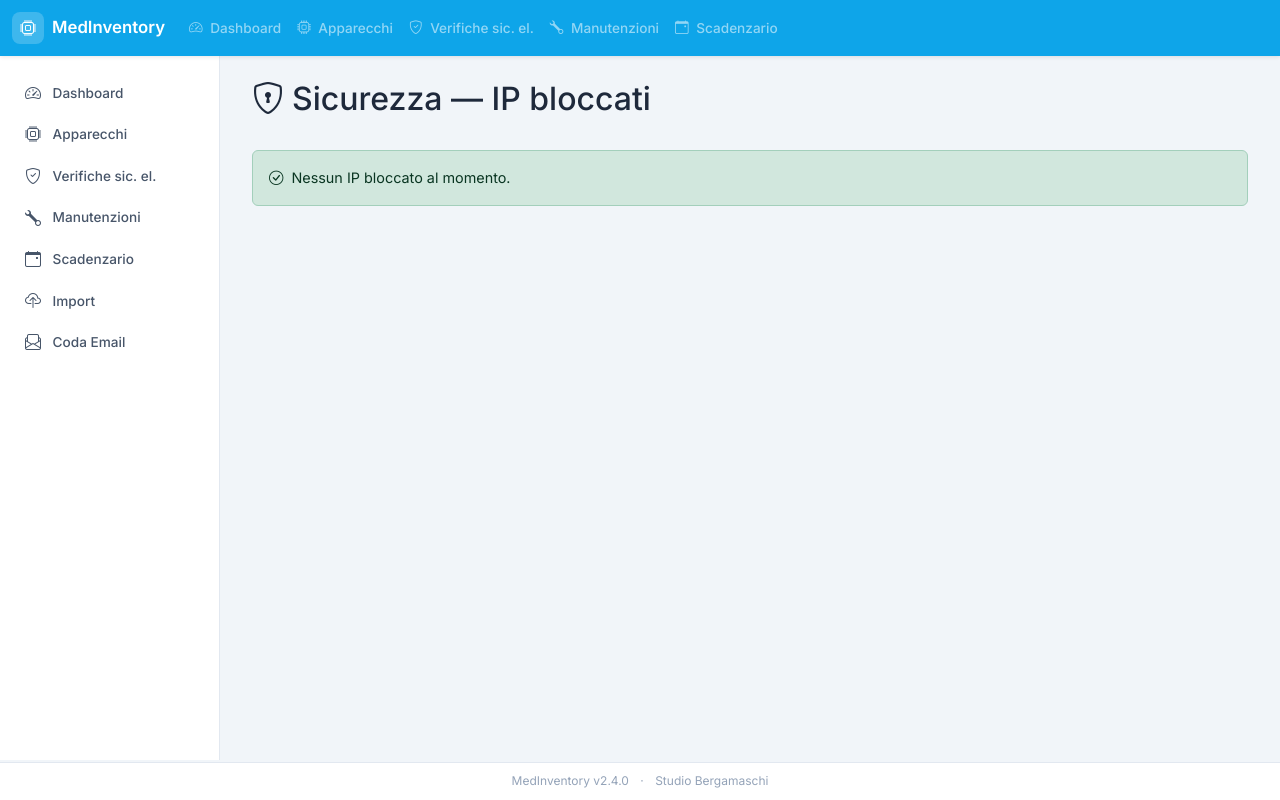
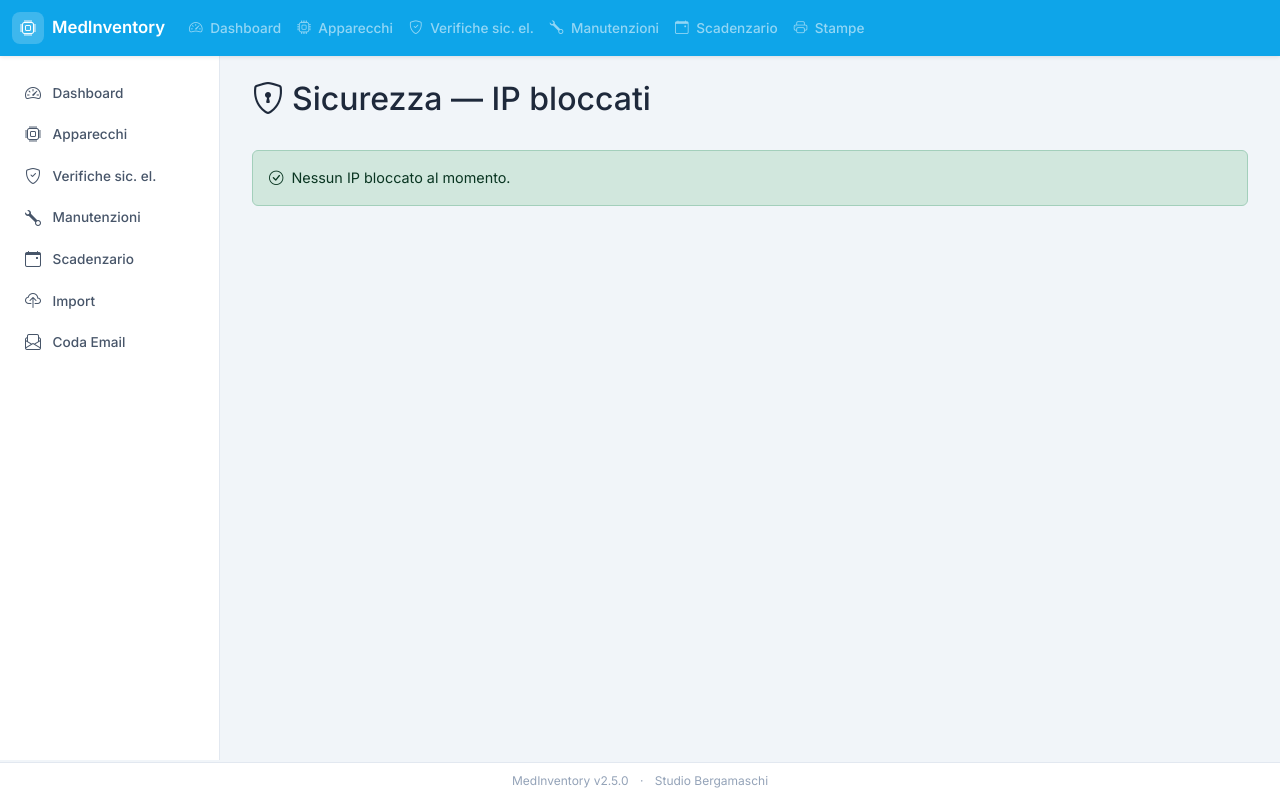
Before and after one commit to greeneye71/Custode_v2, a Flask app: template templates/admin/sicurezza.html in a window 1280 px wide. Run offline with Flask 3, Linux system fonts and the light colour scheme; the template is opened without the code that fills it, so the values that code supplies are empty; some libraries are stand-ins or nearby versions.

Commit message:
chore(release): 2.5.0 — voce di menu Stampe e documentazione

```diff
--- a/app.py
+++ b/app.py
@@ -30,7 +30,7 @@ from auth import login_required as auth_login_required
 # Version (source of truth — config.json is auto-updated at startup)
 # ---------------------------------------------------------------------------
 
-APP_VERSION = "2.4.0"
+APP_VERSION = "2.5.0"
 
 # ---------------------------------------------------------------------------
 # Logging setup
--- a/config.example.json
+++ b/config.example.json
@@ -1,5 +1,5 @@
 {
-  "version": "2.4.0",
+  "version": "2.5.0",
   "database_path": "data/database.sqlite",
   "uploads_path": "uploads",
   "backups_path": "backups",
--- a/templates/base.html
+++ b/templates/base.html
@@ -88,6 +88,12 @@
                             {% if scadenze_alert_count is defined and scadenze_alert_count > 0 %}
                             <span class="badge bg-danger rounded-pill ms-1">{{ scadenze_alert_count }}</span>
                             {% endif %}
+                        </a>
+                    </li>
+                    <li class="nav-item">
+                        <a class="nav-link {% if request.endpoint and 'stampe' in request.endpoint %}active{% endif %}"
+                           href="{{ url_for('stampe.index') }}">
+                            <i class="bi bi-printer me-1"></i> Stampe
                         </a>
                     </li>
                 </ul>
```
Also changed, not shown: AGENTS.md (+1 -1 lines), CLAUDE.md (+1 -1 lines), CHANGELOG.md, README.md.
